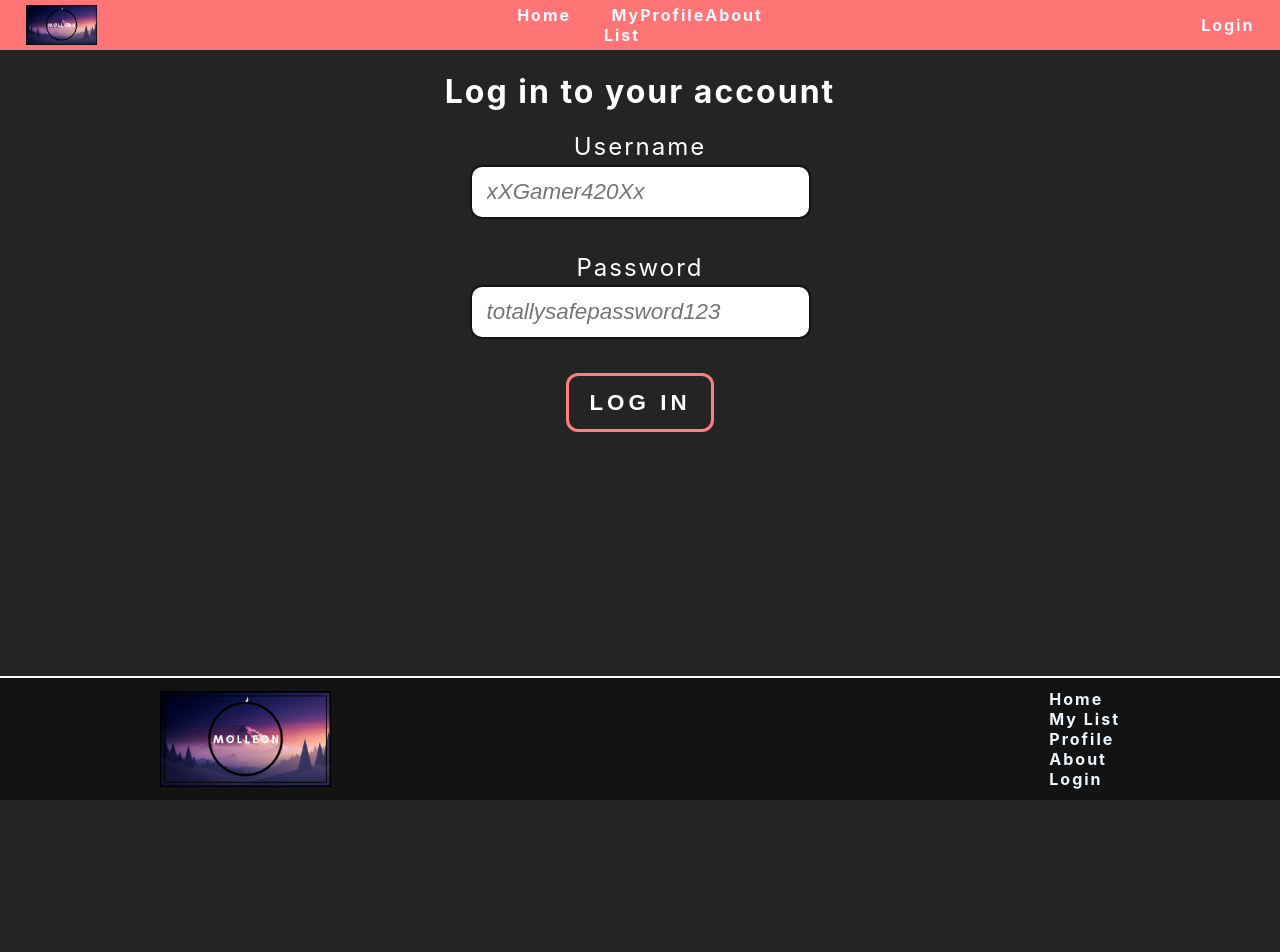
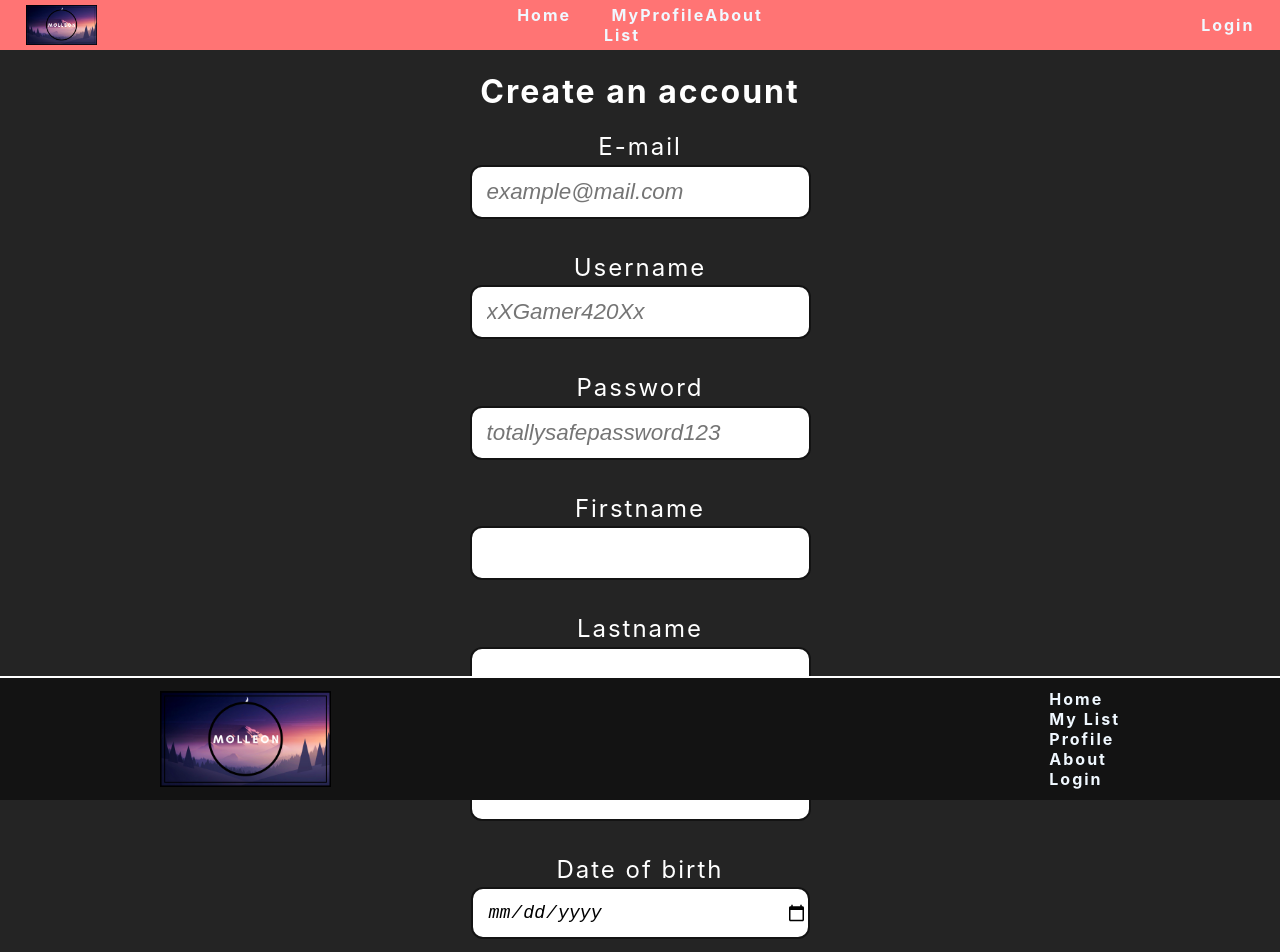
Before and after one commit to mikkelhau/game-list, a React (Create React App) app: page /signup in a window 1280 px wide. Shown: the top 952 px of the page. Before the commit the page ends 800 px from the top, so only its background shows below. Built offline with nearby package versions, Linux system fonts and the light colour scheme.

Commit message:
signup page structure and styling

```diff
--- a/src/pages/SignupPage.jsx
+++ b/src/pages/SignupPage.jsx
@@ -5,10 +5,21 @@ export default function SignupPage() {
   function CreateUser() {}
 
   return (
-    <div className="login">
-      <h1>Log in to your account</h1>
+    <div className="signup">
+      <h1>Create an account</h1>
       <div>
         <form action={CreateUser}>
+          <div className="form-group">
+            <label htmlFor="email">E-mail</label>
+            <input
+              type="text"
+              name="email"
+              id="email"
+              placeholder="example@mail.com"
+              required
+              autoComplete="email"
+            />
+          </div>
           <div className="form-group">
             <label htmlFor="username">Username</label>
             <input
@@ -32,7 +43,47 @@ export default function SignupPage() {
               autoComplete="current-password"
             />
           </div>
-          <button type="submit">Log in</button>
+          <div className="form-group">
+            <label htmlFor="firstname">Firstname</label>
+            <input
+              type="text"
+              name="firstname"
+              id="firstname"
+              required
+              autoComplete="firstname"
+            />
+          </div>
+          <div className="form-group">
+            <label htmlFor="lastname">Lastname</label>
+            <input
+              type="text"
+              name="lastname"
+              id="lastname"
+              required
+              autoComplete="lastname"
+            />
+          </div>
+          <div className="form-group">
+            <label htmlFor="country">Country</label>
+            <input
+              type="text"
+              name="country"
+              id="country"
+              required
+              autoComplete="country"
+            />
+          </div>
+          <div className="form-group">
+            <label htmlFor="birthdate">Date of birth</label>
+            <input
+              type="date"
+              name="birthdate"
+              id="birthdate"
+              required
+              autoComplete="birthdate"
+            />
+          </div>
+          <button type="submit">Sign up</button>
         </form>
       </div>
     </div>
--- a/src/styles/signup.css
+++ b/src/styles/signup.css
@@ -1,9 +1,8 @@
-.login {
+.signup {
   margin: 0 auto;
   display: flex;
   flex-direction: column;
   align-items: center;
-}
 
   form {
     display: flex;
@@ -47,12 +46,13 @@ button {
     font-weight: bold;
     letter-spacing: 4px;
     background: transparent;
-  color: var(--primary-color);
+    color: #fff;
     overflow: hidden;
     box-shadow: 0 0 0 0 transparent;
-  -webkit-transition: all 0.2s ease-in;
-  -moz-transition: all 0.2s ease-in;
-  transition: all 0.2s ease-in;
+    -webkit-transition: all 0.3s ease-in;
+    -moz-transition: all 0.3s ease-in;
+    transition: all 0.3s ease-in;
+    margin-bottom: 4%;
   }
 
   button:hover::before {
@@ -96,15 +96,15 @@ button::before {
 
   button:active {
     box-shadow: 0 0 0 0 transparent;
-  -webkit-transition: box-shadow 0.2s ease-in;
-  -moz-transition: box-shadow 0.2s ease-in;
-  transition: box-shadow 0.2s ease-in;
+    -webkit-transition: box-shadow 0.3s ease-in;
+    -moz-transition: box-shadow 0.3s ease-in;
+    transition: box-shadow 0.3s ease-in;
   }
   button:hover {
     background: var(--primary-color);
     box-shadow: 0 0 30px 5px var(--primary-color);
-  -webkit-transition: all 0.2s ease-out;
-  -moz-transition: all 0.2s ease-out;
-  transition: all 0.2s ease-out;
-  color: #fff;
+    -webkit-transition: all 0.3s ease-out;
+    -moz-transition: all 0.3s ease-out;
+    transition: all 0.3s ease-out;
   }
+}
```
Lines whose indentation alone changed are shown as unchanged.
